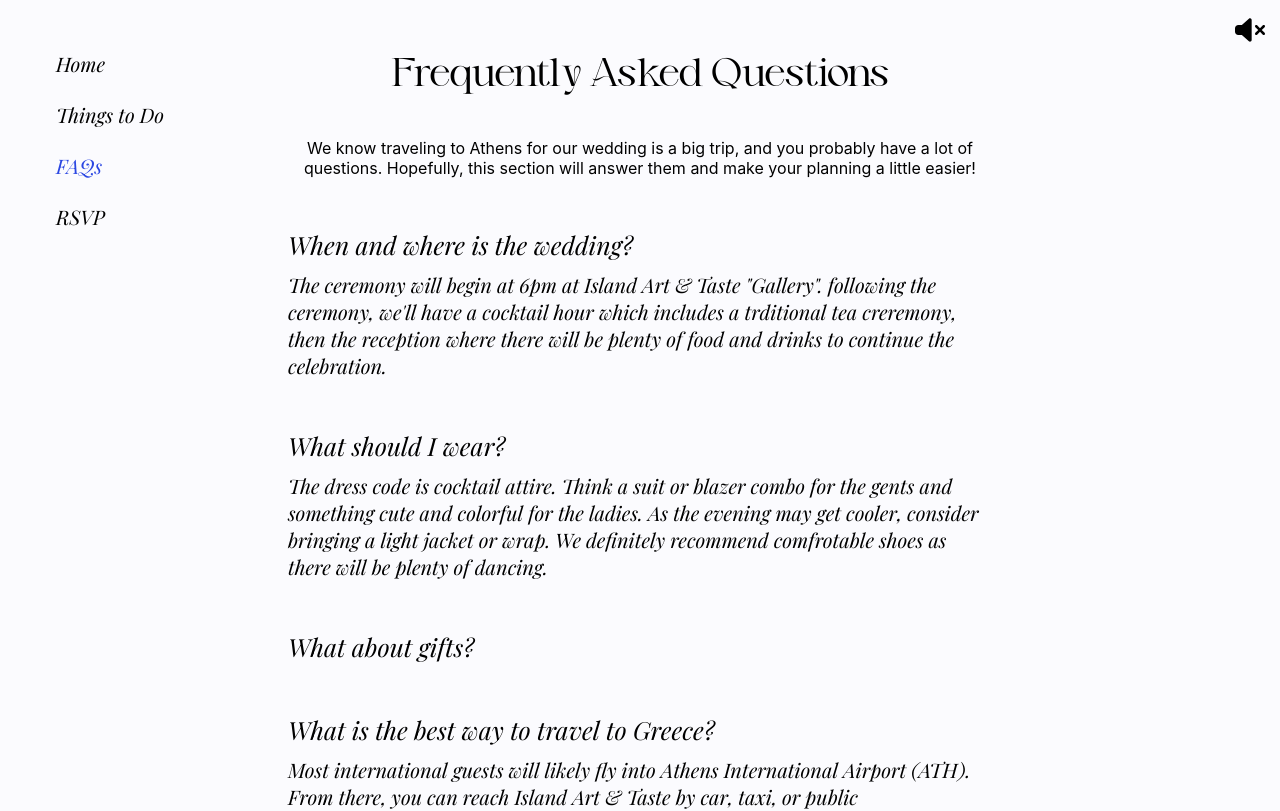
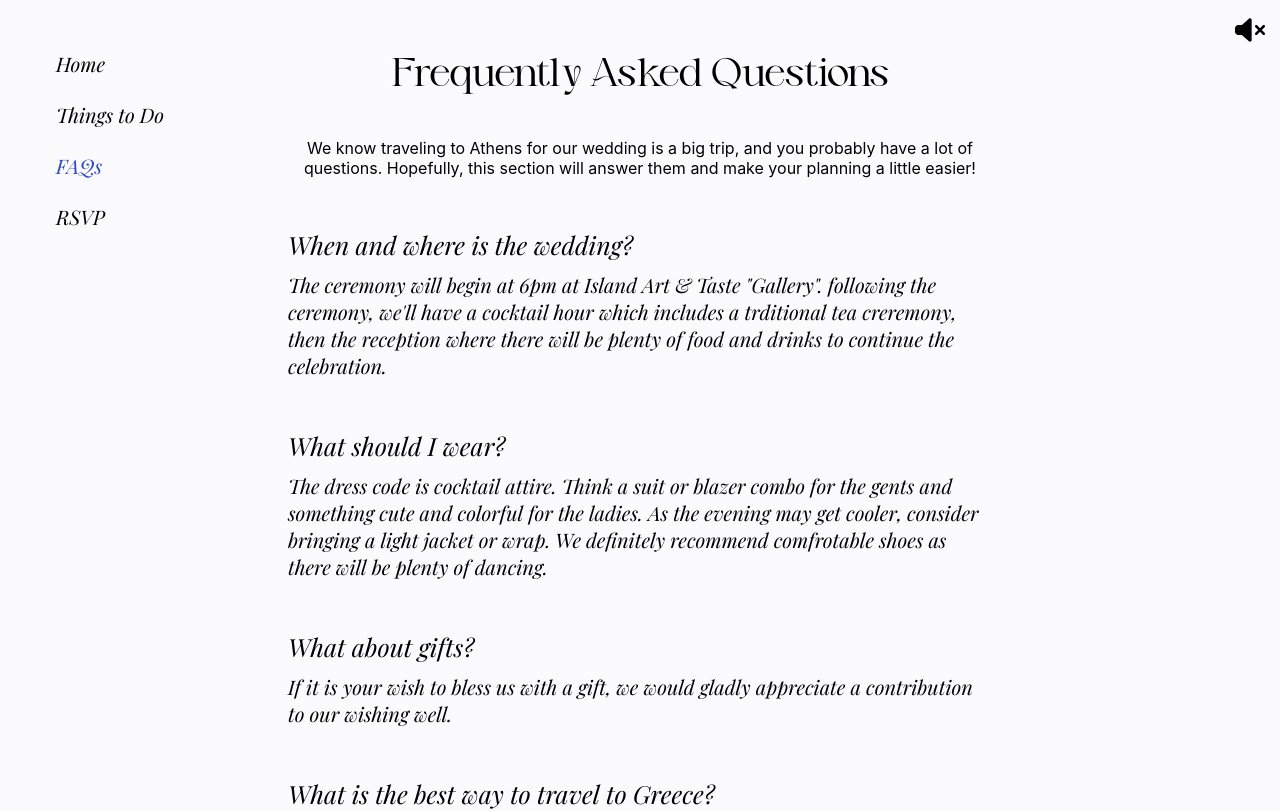
Before and after one commit to cmaylynn12/kimplusdim, a React (Create React App) app: page /faqs in a window 1280 px wide. Shown: the top 811 px of the page. Built offline with nearby package versions, Linux system fonts and the light colour scheme.

Commit message:
Gift faq

```diff
--- a/src/components/faqs/faqsConfig.ts
+++ b/src/components/faqs/faqsConfig.ts
@@ -15,7 +15,8 @@ export const FAQs: FAQ[] = [
   },
   {
     question: "What about gifts?",
-    answer: "",
+    answer:
+      "If it is your wish to bless us with a gift, we would gladly appreciate a contribution to our wishing well.",
   },
 
   {
```
